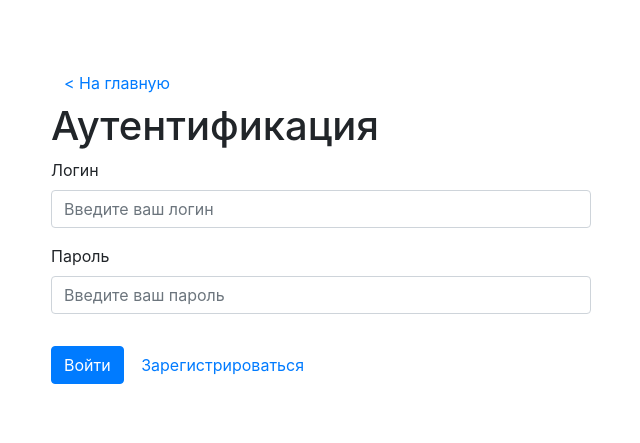
After one commit to cookieru/phppromod14, a PHP site: page /login.php in a window 1280 px wide. The commit adds this page. Shown: the top 443 px of the page, without its empty margins (306-946 px from the left). Run offline with PHP 8.4, Linux system fonts and the light colour scheme.

Commit message:
add login page

```diff
--- /dev/null
+++ b/login.php
@@ -0,0 +1,86 @@
+<?php
+$title = "НАЗВАНИЕ САЙТА";
+?>
+
+<!DOCTYPE html>
+<html lang="ru">
+
+<head>
+    <meta charset="UTF-8">
+    <meta name="viewport" content="width=device-width, initial-scale=1.0">
+    <title>
+        <?= $title ?>
+    </title>
+    <link rel="stylesheet" href="https://cdn.jsdelivr.net/npm/bootstrap@4.6.2/dist/css/bootstrap.min.css"
+        integrity="sha384-xOolHFLEh07PJGoPkLv1IbcEPTNtaed2xpHsD9ESMhqIYd0nLMwNLD69Npy4HI+N" crossorigin="anonymous">
+    <link rel="stylesheet" href="style/index.css">
+</head>
+
+<body>
+    <div class="container mt-5">
+        <div class="row justify-content-md-center">
+            <div class="col-md-6 col-sm-9">
+                <a href="/index.php" class="btn btn-link mt-3">
+                    < На главную</a>
+                        <?php
+                        if (isset($_GET["registration"])) {
+                            ?>
+                            <form action="/login.php" method="post">
+                                <input type="hidden" name="action" value="registration">
+                                <h1>Регистрация</h1>
+                                <div class="form-group">
+                                    <label for="login">Логин</label>
+                                    <input type="text" class="form-control" id="login" placeholder="Введите ваш логин">
+                                </div>
+                                <div class="form-group">
+                                    <label for="birthday">Дата рождения</label>
+                                    <input type="date" class="form-control" id="birthday">
+                                </div>
+                                <div class="form-group">
+                                    <label for="password">Пароль</label>
+                                    <input type="password" class="form-control" id="password"
+                                        placeholder="Введите ваш пароль">
+                                    <label for="password-check">Повторите пароль</label>
+                                    <input type="password" class="form-control" id="password-check"
+                                        placeholder="Проверка пароля">
+                                </div>
+                                <button type="submit" class="btn btn-primary mt-3">Зарегистрироваться</button>
+                                <a href="/login.php" class="btn btn-link mt-3">Войти</button>
+                            </form>
+                            <?php
+                        } else {
+                            ?>
+                            <form action="/login.php" method="post">
+                                <input type="hidden" name="action" value="login">
+                                <h1>Аутентификация</h1>
+                                <div class="form-group">
+                                    <label for="login">Логин</label>
+                                    <input type="text" class="form-control" id="login" placeholder="Введите ваш логин">
+                                </div>
+                                <div class="form-group">
+                                    <label for="password">Пароль</label>
+                                    <input type="password" class="form-control" id="password"
+                                        placeholder="Введите ваш пароль">
+                                </div>
+                                <button type="submit" class="btn btn-primary mt-3">Войти</button>
+                                <a href="/login.php?registration" class="btn btn-link mt-3">Зарегистрироваться</button>
+                            </form>
+                            <?php
+                        }
+                        ?>
+            </div>
+        </div>
+    </div>
+
+    <script src="https://cdn.jsdelivr.net/npm/jquery@3.5.1/dist/jquery.slim.min.js"
+        integrity="sha384-DfXdz2htPH0lsSSs5nCTpuj/zy4C+OGpamoFVy38MVBnE+IbbVYUew+OrCXaRkfj"
+        crossorigin="anonymous"></script>
+    <script src="https://cdn.jsdelivr.net/npm/popper.js@1.16.1/dist/umd/popper.min.js"
+        integrity="sha384-9/reFTGAW83EW2RDu2S0VKaIzap3H66lZH81PoYlFhbGU+6BZp6G7niu735Sk7lN"
+        crossorigin="anonymous"></script>
+    <script src="https://cdn.jsdelivr.net/npm/bootstrap@4.6.2/dist/js/bootstrap.min.js"
+        integrity="sha384-+sLIOodYLS7CIrQpBjl+C7nPvqq+FbNUBDunl/OZv93DB7Ln/533i8e/mZXLi/P+"
+        crossorigin="anonymous"></script>
+</body>
+
+</html>
--- a/style/index.css
+++ b/style/index.css
@@ -1,4 +1,3 @@
-footer
-{
+footer {
     color: gray;
 }
```
Also changed, not shown: index.php (+9 -1 lines).
